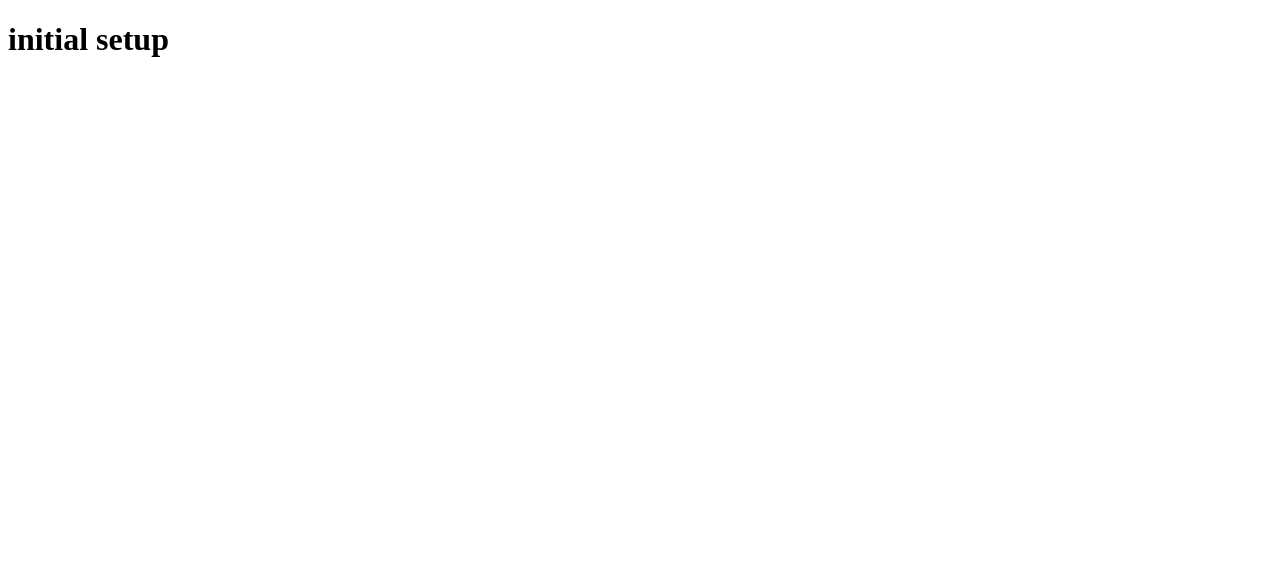
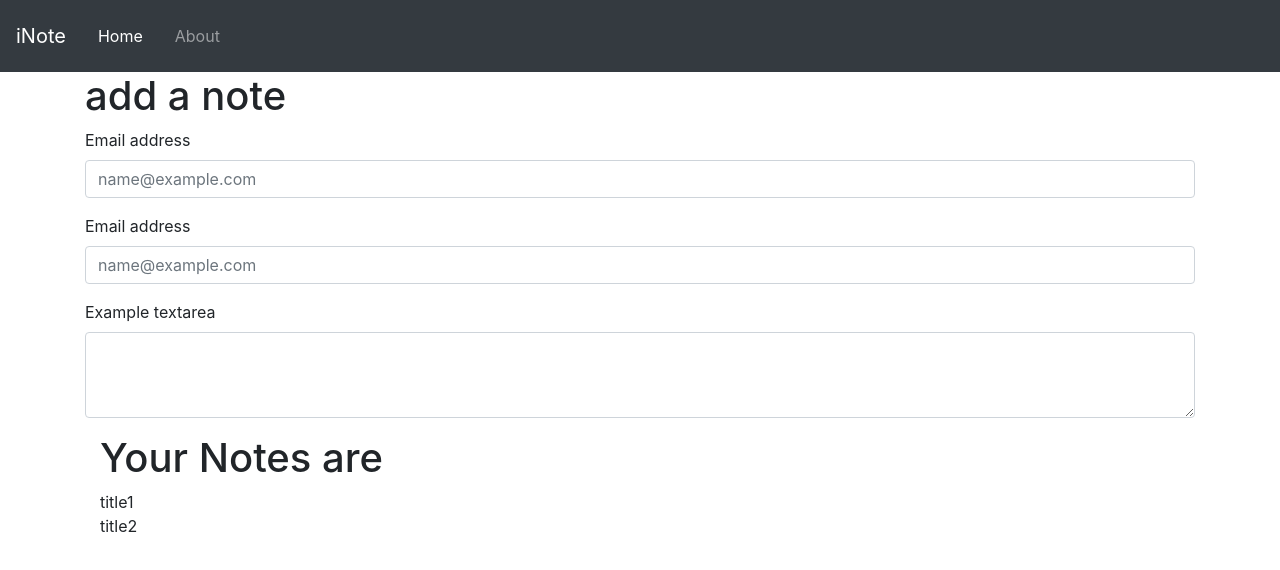
Before and after one commit to magansingh666/inote_front, a React (Create React App) app: page / in a window 1280 px wide. Shown: the top 570 px of the page. Built offline with nearby package versions, Linux system fonts and the light colour scheme.

Commit message:
added form element for submitting new note

```diff
--- a/package.json
+++ b/package.json
@@ -8,6 +8,7 @@
     "@testing-library/user-event": "^13.5.0",
     "react": "^18.2.0",
     "react-dom": "^18.2.0",
+    "react-router-dom": "^5.3.4",
     "react-scripts": "5.0.1",
     "web-vitals": "^2.1.4"
   },
--- a/public/index.html
+++ b/public/index.html
@@ -1,43 +1,26 @@
-<!DOCTYPE html>
+<!doctype html>
 <html lang="en">
   <head>
-    <meta charset="utf-8" />
-    <link rel="icon" href="%PUBLIC_URL%/favicon.ico" />
-    <meta name="viewport" content="width=device-width, initial-scale=1" />
-    <meta name="theme-color" content="#000000" />
-    <meta
-      name="description"
-      content="Web site created using create-react-app"
-    />
-    <link rel="apple-touch-icon" href="%PUBLIC_URL%/logo192.png" />
-    <!--
-      manifest.json provides metadata used when your web app is installed on a
-      user's mobile device or desktop. See https://developers.google.com/web/fundamentals/web-app-manifest/
-    -->
-    <link rel="manifest" href="%PUBLIC_URL%/manifest.json" />
-    <!--
-      Notice the use of %PUBLIC_URL% in the tags above.
-      It will be replaced with the URL of the `public` folder during the build.
-      Only files inside the `public` folder can be referenced from the HTML.
+    <!-- Required meta tags -->
+    <meta charset="utf-8">
+    <meta name="viewport" content="width=device-width, initial-scale=1, shrink-to-fit=no">
 
-      Unlike "/favicon.ico" or "favicon.ico", "%PUBLIC_URL%/favicon.ico" will
-      work correctly both with client-side routing and a non-root public URL.
-      Learn how to configure a non-root public URL by running `npm run build`.
-    -->
-    <title>React App</title>
+    <!-- Bootstrap CSS -->
+    <link rel="stylesheet" href="https://cdn.jsdelivr.net/npm/bootstrap@4.0.0/dist/css/bootstrap.min.css" integrity="sha384-Gn5384xqQ1aoWXA+058RXPxPg6fy4IWvTNh0E263XmFcJlSAwiGgFAW/dAiS6JXm" crossorigin="anonymous">
+
+    <title>INOTE APP</title>
   </head>
   <body>
-    <noscript>You need to enable JavaScript to run this app.</noscript>
+
+
+    <!-- Optional JavaScript -->
+    <!-- jQuery first, then Popper.js, then Bootstrap JS -->
+    <script src="https://code.jquery.com/jquery-3.2.1.slim.min.js" integrity="sha384-KJ3o2DKtIkvYIK3UENzmM7KCkRr/rE9/Qpg6aAZGJwFDMVNA/GpGFF93hXpG5KkN" crossorigin="anonymous"></script>
+    <script src="https://cdn.jsdelivr.net/npm/popper.js@1.12.9/dist/umd/popper.min.js" integrity="sha384-ApNbgh9B+Y1QKtv3Rn7W3mgPxhU9K/ScQsAP7hUibX39j7fakFPskvXusvfa0b4Q" crossorigin="anonymous"></script>
+    <script src="https://cdn.jsdelivr.net/npm/bootstrap@4.0.0/dist/js/bootstrap.min.js" integrity="sha384-JZR6Spejh4U02d8jOt6vLEHfe/JQGiRRSQQxSfFWpi1MquVdAyjUar5+76PVCmYl" crossorigin="anonymous"></script>
+
+
     <div id="root"></div>
-    <!--
-      This HTML file is a template.
-      If you open it directly in the browser, you will see an empty page.
 
-      You can add webfonts, meta tags, or analytics to this file.
-      The build step will place the bundled scripts into the <body> tag.
-
-      To begin the development, run `npm start` or `yarn start`.
-      To create a production bundle, use `npm run build` or `yarn build`.
-    -->
   </body>
 </html>
--- a/src/App.js
+++ b/src/App.js
@@ -1,11 +1,27 @@
+import About from "./components/About";
+import Home from "./components/Home";
+import Navbar from "./components/Navbar";
+import { BrowserRouter as Router, Switch, Route } from "react-router-dom";
+import NoteState from "./context/NoteState";
 
 function App() {
   return (
-    <div className="App">
-      <header className="App-header">
-       <h1>initial setup</h1>
-      </header>
-    </div>
+    <>
+    <NoteState>
+    <Router>
+      <Navbar />
+      <div className="container">
+      <Switch>
+        <Route exact path="/">   <Home />  </Route>
+        <Route exact path="/about">    <About />    </Route>
+      </Switch>
+      </div>
+
+    </Router>
+
+    </NoteState>
+
+    </>
   );
 }
 
--- /dev/null
+++ b/src/components/About.js
@@ -0,0 +1,15 @@
+import React from 'react';
+import {useContext} from 'react';
+import noteContext from '../context/noteContext';
+
+
+function About() {
+  const a = useContext(noteContext);
+  return (
+    <div>
+      <h1>this is About component {a.state.name}</h1>
+    </div>
+  )
+}
+
+export default About
--- /dev/null
+++ b/src/components/Home.js
@@ -0,0 +1,40 @@
+import React, { useContext } from "react";
+import noteContext from "../context/noteContext";
+
+function Home() {
+  const context = useContext(noteContext);
+  const {notes, setNotes} = context;
+  return (
+    <div>
+      <h1>add a note </h1>
+      <form>
+        <div className="form-group">
+          <label htmlFor="exampleFormControlInput1">Email address</label>
+          <input type="email" className="form-control" id="exampleFormControlInput1" placeholder="name@example.com"/>
+        </div>
+        <div className="form-group">
+          <label htmlFor="exampleFormControlInput1">Email address</label>
+          <input type="email" className="form-control" id="exampleFormControlInput1" placeholder="name@example.com"/>
+        </div>
+
+        <div className="form-group">
+          <label htmlFor="exampleFormControlTextarea1">Example textarea</label>
+          <textarea className="form-control" id="exampleFormControlTextarea1" rows="3"></textarea>
+        </div>
+      </form>
+      <div className="container">
+       <h1>Your Notes are</h1>
+       { notes.map((e) => <div key={e.title}>{e.title}</div>)}
+
+
+      </div>
+
+
+
+
+
+    </div>
+  );
+}
+
+export default Home;
--- /dev/null
+++ b/src/components/Navbar.js
@@ -0,0 +1,32 @@
+import React from "react";
+import { Link, useLocation } from "react-router-dom";
+
+function Navbar() {
+  let active = useLocation();
+  React.useEffect(() => {
+    let eles = document.getElementsByClassName("nav-link");
+
+
+
+  }, [active]);
+
+
+  return (
+    <nav className="navbar navbar-expand-lg navbar-dark bg-dark">
+      <Link className="navbar-brand" to="#"> iNote  </Link>
+      <button className="navbar-toggler" type="button" data-toggle="collapse" data-target="#navbarNav"  aria-controls="navbarNav"
+        aria-expanded="false"
+        aria-label="Toggle navigation" >
+        <span className="navbar-toggler-icon"></span>
+      </button>
+      <div className="collapse navbar-collapse" id="navbarNav">
+        <ul className="navbar-nav">
+          <li className={`nav-link ${active.pathname==="/"? "active": ""}`}> <Link className="nav-link" to="/">  Home  </Link>  </li>
+          <li className={`nav-link ${active.pathname==="/about"? "active": ""}`}> <Link className="nav-link" to="/about"> About </Link> </li>
+        </ul>
+      </div>
+    </nav>
+  );
+}
+
+export default Navbar;
--- /dev/null
+++ b/src/context/NoteState.js
@@ -0,0 +1,35 @@
+import NoteContext from "./noteContext";
+import { useState } from "react";
+
+const NoteState = (props)=>{
+    const notes1 = [{"_id":"sssss",
+     "user":"456",
+     "title":"title1",
+     "description": "dddddd",
+     "tag":"ddddd",
+     "detail":"dddddd"},
+     {"_id":"88888",
+     "user":"ssss",
+     "title":"title2",
+     "description": "dddddd",
+     "tag":"ddddd",
+     "detail":"dddddd"}];
+
+
+    const [notes, setNotes] = useState(notes1);
+
+
+    return (
+        <NoteContext.Provider value={{notes, setNotes}}>
+         {props.children}
+        </NoteContext.Provider>
+    )
+}
+
+export default NoteState;
+
+
+/*
+an imp reference
+https://stackoverflow.com/questions/57175248/how-props-children-works-on-a-react-component
+*/
--- /dev/null
+++ b/src/context/noteContext.js
@@ -0,0 +1,5 @@
+import { createContext } from "react";
+
+const noteContext = createContext();
+
+export default noteContext;
```
Also changed, not shown: 1 other file (tests, documents, lock files or other folders).
